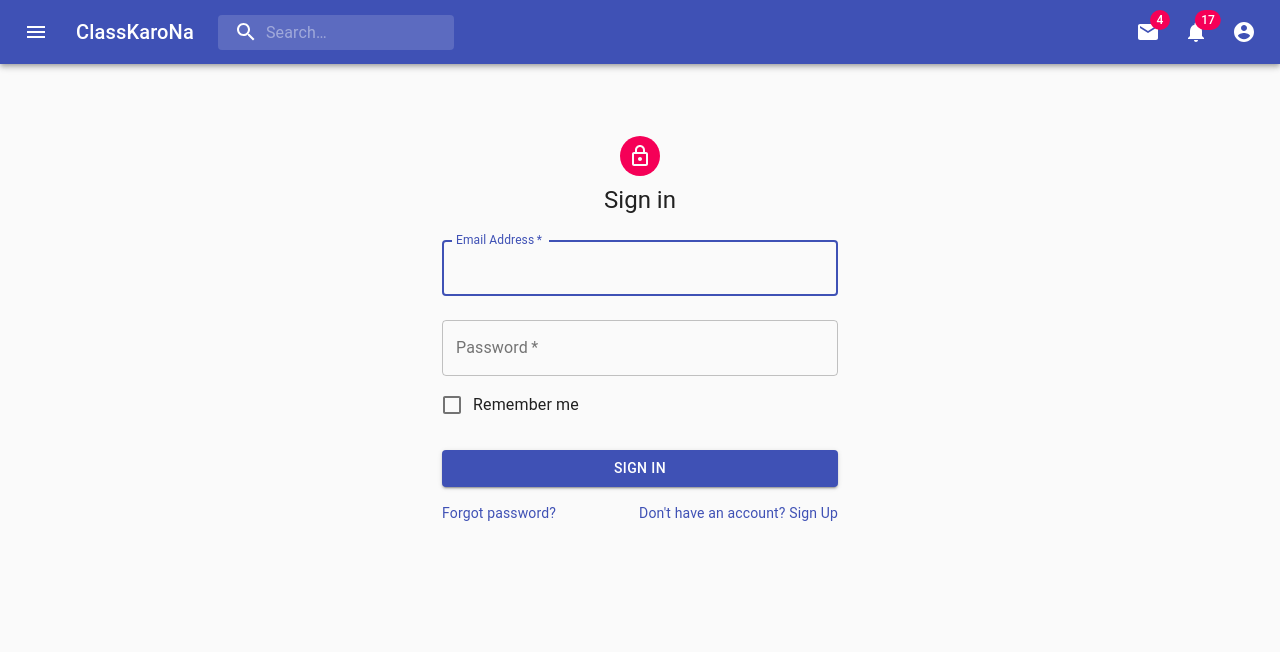
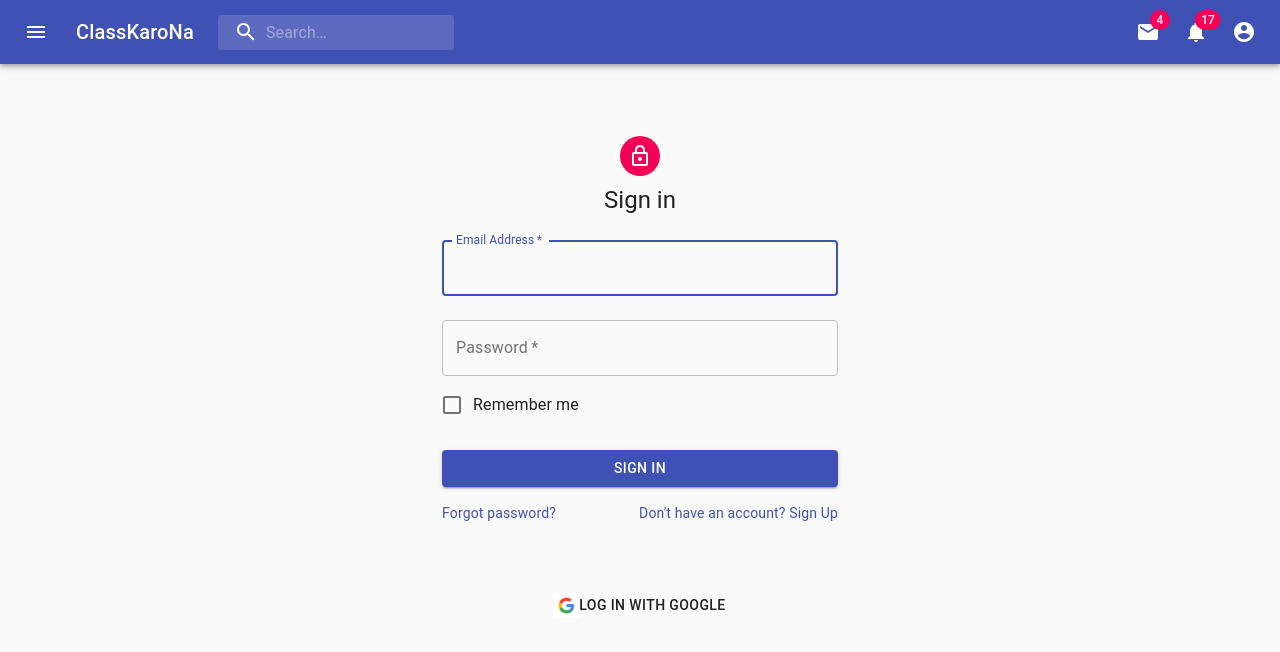
Before and after one commit to abhisheknaiidu/class-karona, a React (Create React App) app: page / in a window 1280 px wide. Shown: the top 652 px of the page. Built offline with nearby package versions, Linux system fonts and the light colour scheme.

Commit message:
Added Google Login Button

```diff
--- a/src/pages/Login.js
+++ b/src/pages/Login.js
@@ -14,6 +14,7 @@
 import Container from '@material-ui/core/Container';
 import Header from '../Components/Header';
 import SEO from '../Components/Seo';
+import GoogleIcon from '../assets/google.png'
 
 const useStyles = makeStyles((theme) => ({
   paper: {
@@ -103,7 +104,19 @@
       </div>
       <Box mt={8}>
       </Box>
+      <LoginWithGoogle/>
     </Container>
    </>
   );
 }
+
+function LoginWithGoogle() {
+    return (
+        <Button fullWidth>
+            <img src={GoogleIcon}
+            style={{width: '25px', height: '25px'}}
+            alt="Google Icon" />
+            Log In with Google
+        </Button>
+    )
+}
```
Also changed, not shown: src/assets/google.png (added).
